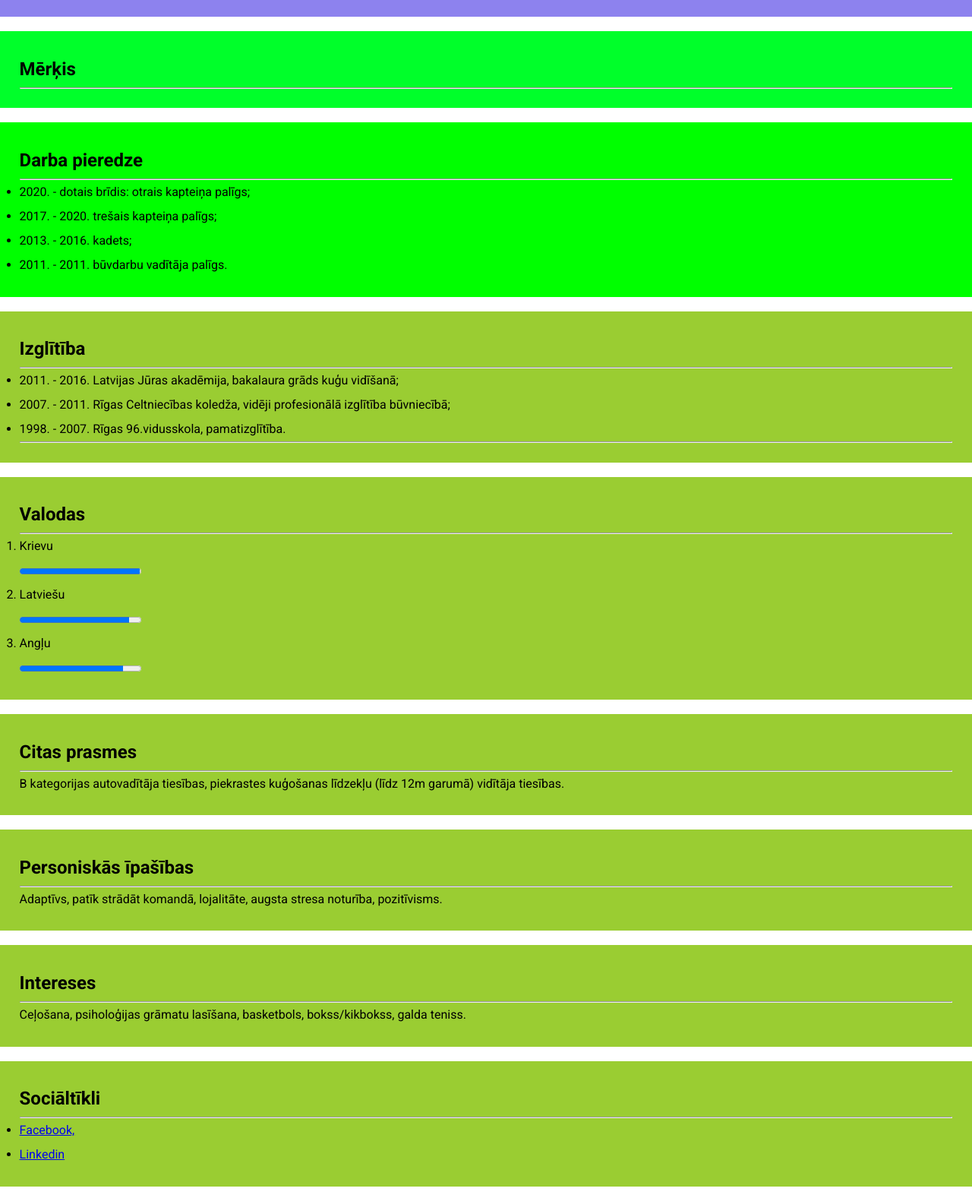
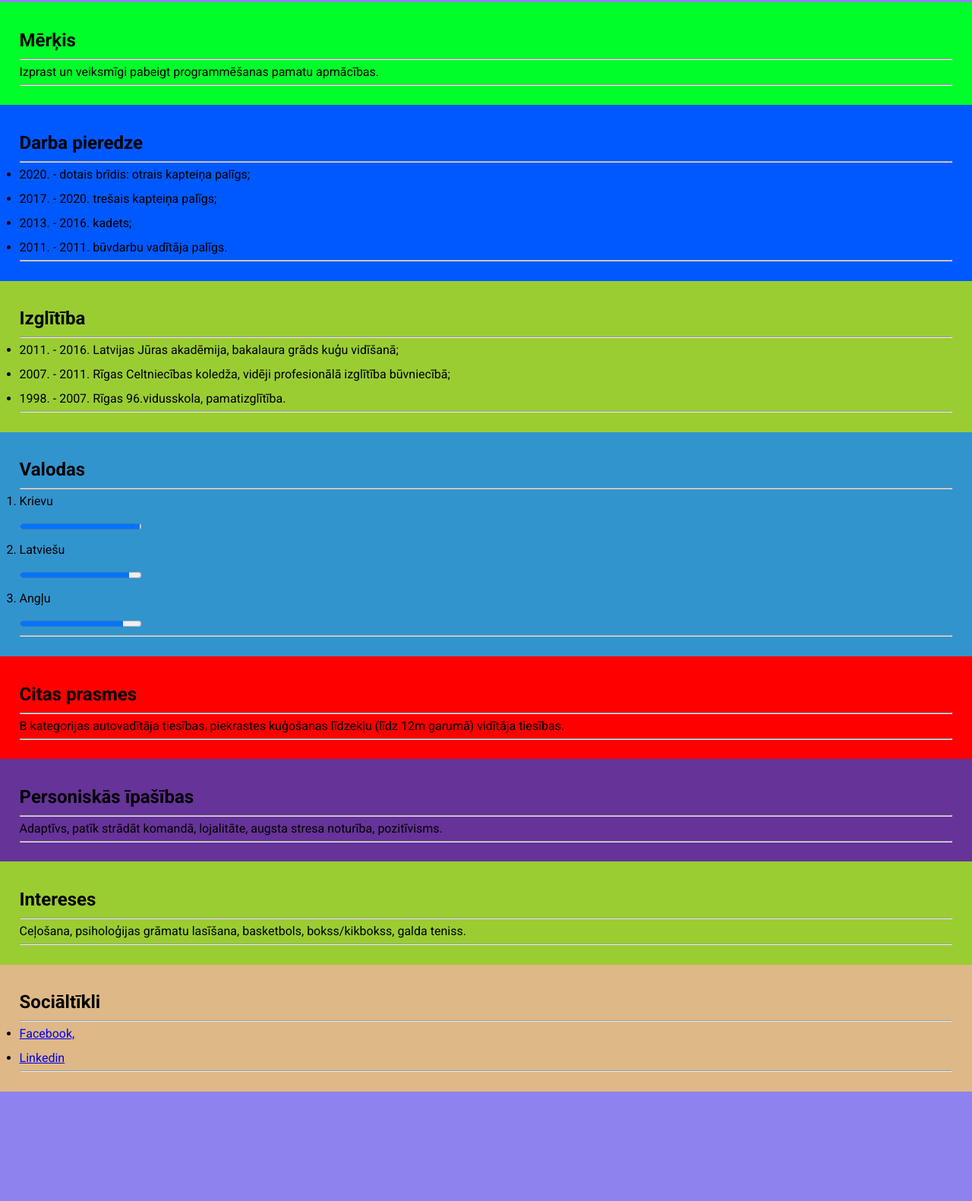
Before and after one commit to VitalyM-code/CV, a plain HTML site: page index.html in a window 1280 px wide. Shown: the part 614-2195 px from the top of the page at 76% size. After the commit the page ends 2051 px from the top, so only its background shows below. Drawn offline with Linux system fonts and the light colour scheme.

Commit message:
CV
test 4

```diff
--- a/index.html
+++ b/index.html
@@ -15,7 +15,6 @@
                 <img src="img/cv2.JPG">
                 <img src="img/cv3.JPG">
             </div>
-            <br>
             <div class="info">
                 <ul>
                     <li><i class="fas fa-user-tie"></i> Vitālijs Murevičs</li>
@@ -24,12 +23,12 @@
                     <li><i class="fas fa-at"></i> vitalijsmurevics@gmail.com</li>
                 </ul>
             </div>
-            <br>
             <div class="merkis">
                 <h2>Mērķis</h2>
                 <hr>
+                    <p>Izprast un veiksmīgi pabeigt programmēšanas pamatu apmācības.</p>
+                <hr>
             </div>
-            <br>
             <div class="darbs">
                 <h2>Darba pieredze</h2>
                 <hr>
@@ -39,8 +38,8 @@
                         <li>2013. - 2016. kadets;</li>
                         <li>2011. - 2011. būvdarbu vadītāja palīgs.</li>
                     </ul>
+                <hr>
             </div>
-            <br>
             <div class="izglitiba">
                 <h2>Izglītība</h2>
                 <hr>
@@ -51,7 +50,6 @@
                     </ul>
                 <hr>
             </div>
-            <br>
             <div class="valodas">
                 <h2>Valodas</h2>
                 <hr>
@@ -60,34 +58,34 @@
                         <li><p>Latviešu</p><progress max="100" value="90"></progress></li>
                         <li><p>Angļu</p><progress max="100" value="85"></progress></li>
                     </ol>
+                <hr>
             </div>
-            <br>
             <div class="citas">
                 <h2>Citas prasmes</h2>
                 <hr>
                     <p>B kategorijas autovadītāja tiesības, piekrastes kuģošanas līdzekļu (līdz 12m garumā) vidītāja tiesības.</p>
+                <hr>
             </div>
-            <br>
             <div class="ipasibas">
                 <h2>Personiskās īpašības</h2>
                 <hr>
                 <p>Adaptīvs, patīk strādāt komandā, lojalitāte, augsta stresa noturība, pozitīvisms. </p>
+                <hr>
             </div>
-            <br>
             <div class="intereses">
                 <h2>Intereses</h2>
                 <hr>
                 <p>Ceļošana, psiholoģijas grāmatu lasīšana, basketbols, bokss/kikbokss, galda teniss.</p>
+                <hr>
             </div>
-            <br>
             <div class="tikli">
                 <h2>Sociāltīkli</h2>
                 <hr>
                 <ul>
-                    <li><a href="https://www.facebook.com/profile.php?id=100001223124365">Facebook,</a></li>
-                    <li><a href="https://www.linkedin.com/in/vitalijs-murevics-178214174/">Linkedin</a></li>
+                    <li><a href="https://www.facebook.com/profile.php?id=100001223124365" target="_blank">Facebook,</a></li>
+                    <li><a href="https://www.linkedin.com/in/vitalijs-murevics-178214174/" target="_blank">Linkedin</a></li>
                 </ul>
+                <hr>
             </div>
-            <br>
     </body>
 </html>
--- a/style.css
+++ b/style.css
@@ -7,9 +7,8 @@
 }
 
 body {
-
+    background-color: rgb(141, 130, 238);
     font-family: 'Roboto', sans-serif;
-
 }
 
 h1 {
@@ -17,7 +16,7 @@ h1 {
 }
 
  .photos {
-    background-color: yellow;
+    background-color: rgb(141, 130, 238);
     width: 100vw;
     height: 400px;
     display: flex;
@@ -46,7 +45,7 @@ h1 {
 }
 
 .darbs {
-    background-color: lime;
+    background-color: rgb(0, 89, 255);
     width: 100vw;
     padding: 2%;
     line-height: 2;
@@ -62,7 +61,7 @@ h1 {
 }
 
 .valodas {
-    background-color: yellowgreen;
+    background-color: rgb(50, 148, 205);
     width: 100vw;
     padding: 2%;
     line-height: 2;
@@ -70,7 +69,7 @@ h1 {
 }
 
 .citas {
-    background-color: yellowgreen;
+    background-color: red;
     width: 100vw;
     padding: 2%;
     line-height: 2;
@@ -78,7 +77,7 @@ h1 {
 }
 
 .ipasibas {
-    background-color: yellowgreen;
+    background-color: rebeccapurple;
     width: 100vw;
     padding: 2%;
     line-height: 2;
@@ -94,9 +93,14 @@ h1 {
 }
 
 .tikli {
-    background-color: yellowgreen;
+    background-color: burlywood;
     width: 100vw;
     padding: 2%;
     line-height: 2;
+}
 
+.tikli ul a:hover {
+    color: forestgreen;
+    transition: 700ms;
+    font-weight: bold;
 }
```
